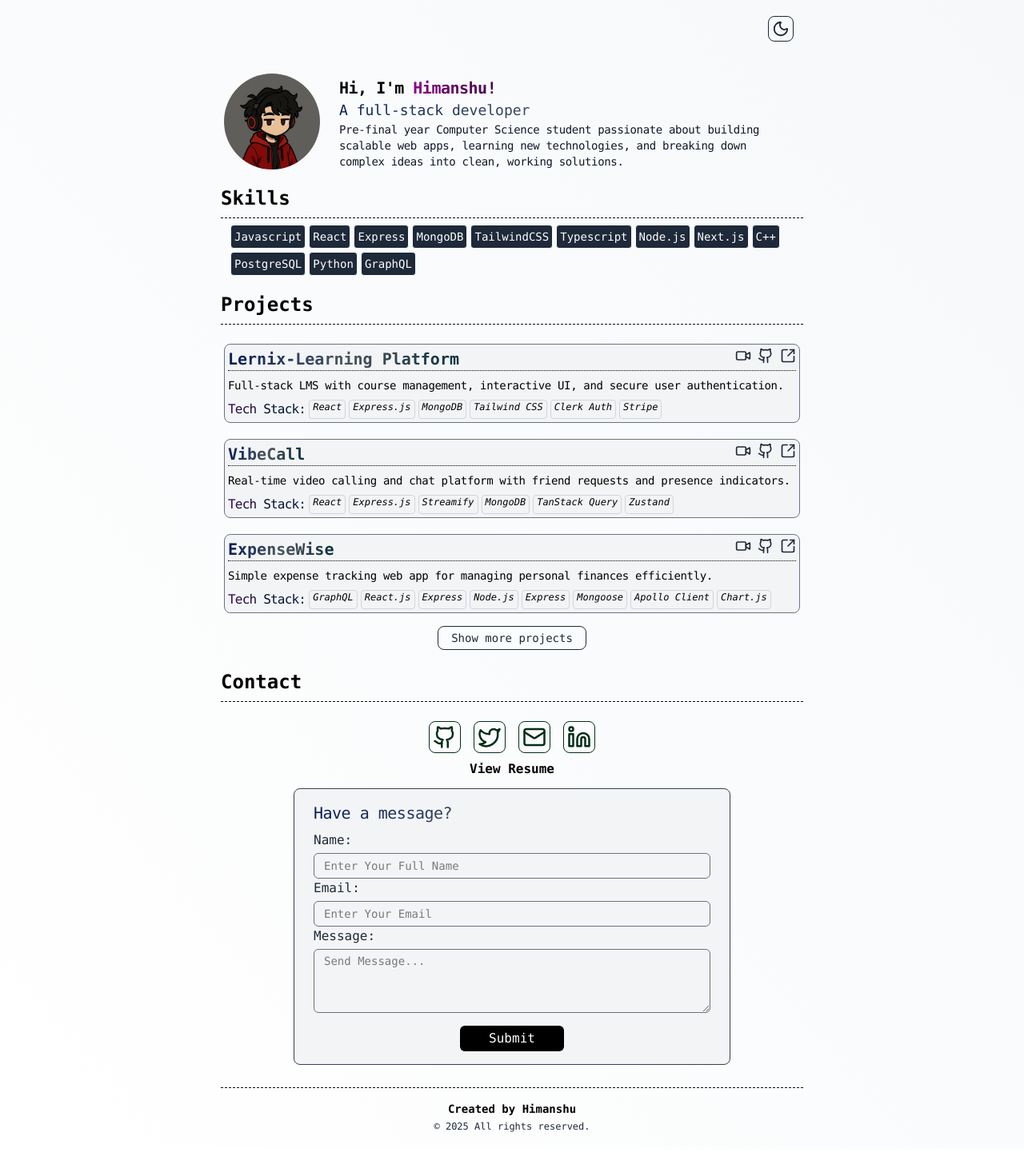
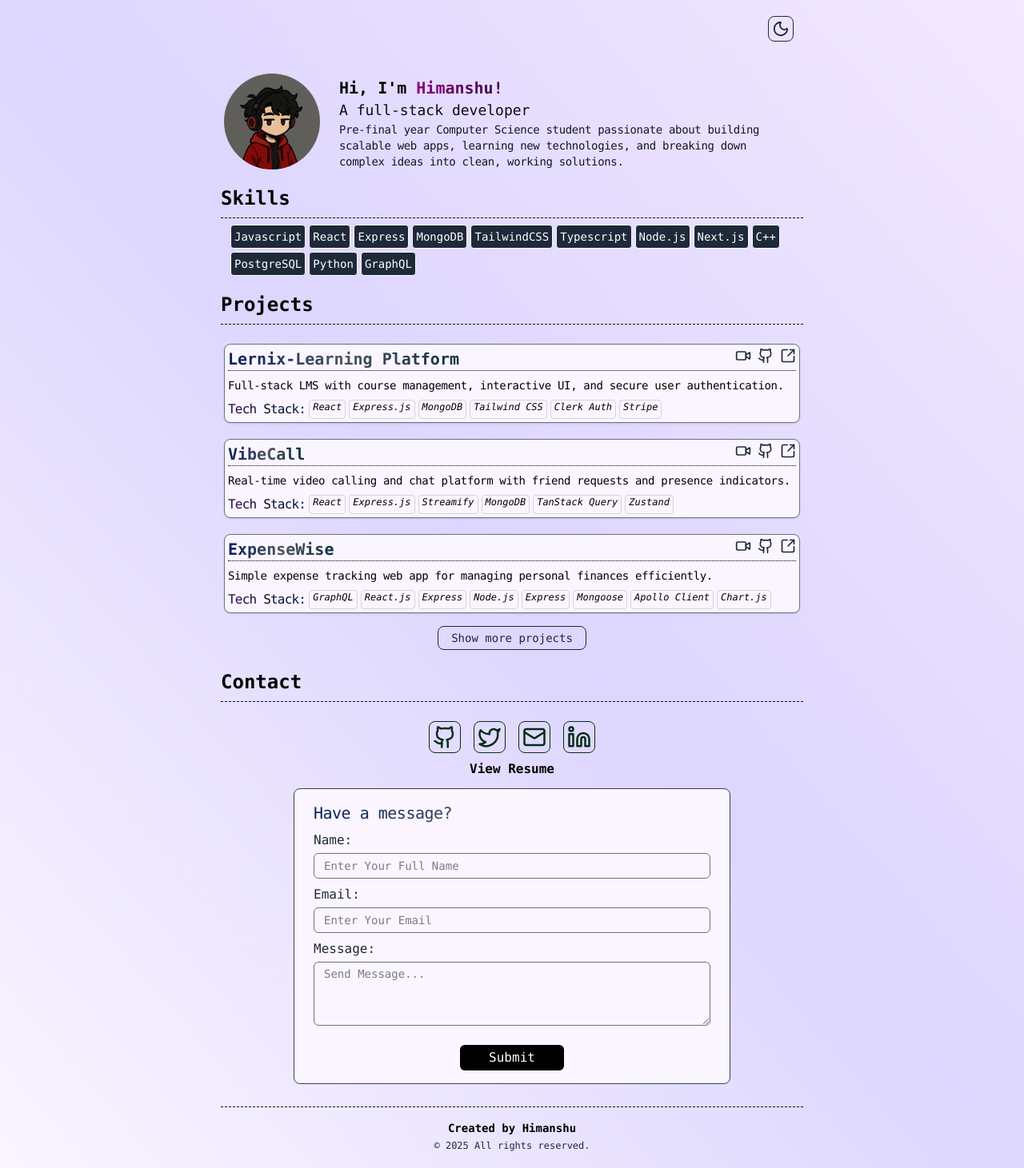
Before and after one commit to himanshur4/portfolio-v1, a React (Vite) app: page / in a window 1280 px wide. Shown: the whole page at 80% size. Before the commit the page ends 1437 px from the top, so only its background shows below. Built offline with nearby package versions, Linux system fonts and the light colour scheme.

Commit message:
bg-change-3

```diff
--- a/src/App.jsx
+++ b/src/App.jsx
@@ -3,7 +3,7 @@ import Home from './pages/Home'
 const App = () => {
   return (
     <div className='flex justify-center min-h-screen
- font-mono font-medium dark:bg-gradient-to-br dark:from-[#0d1117] dark:to-[#21262d] bg-gradient-to-bl from-[#f6f8fa] to-[#ffffff]'>
+ font-mono font-medium dark:bg-gradient-to-br dark:from-[#0d1117] dark:via-[#0e0f10] dark:to-[#25272a]  bg-gradient-to-bl from-[#f3e8ff] via-[#ddd6fe] to-[#faf5ff]'>
       <Home/>
     </div>
   )
--- a/src/components/ContactCard.jsx
+++ b/src/components/ContactCard.jsx
@@ -18,9 +18,9 @@ const ContactCard = () => {
         setFormData({...formData,[name]:value})
     }
     return (
-        <div className='flex-col justify-center items-start w-full sm:w-3/4 bg-gray-100 dark:bg-slate-950 p-2 rounded-lg sm:px-3 md:px-4 lg:px-6 border-1 border-gray-700'>
+        <div className='flex-col justify-center items-start w-full sm:w-3/4 bg-purple-50 dark:bg-slate-950 p-2 rounded-lg sm:px-3 md:px-4 lg:px-6 border-1 border-gray-700'>
             <h1 className='text-lg lg:text-xl text-left  mt-2 bg-clip-text text-transparent bg-gradient-to-r dark:from-[#A1C2D4] dark:via-[#BAC8A3] dark:to-[#F1F2B5]  from-[#081c58] via-[#4B545E] to-[#09313f] tracking-tight'>Have a message?</h1>
-            <form onSubmit={handleSubmit} className='mt-2'>
+            <form onSubmit={handleSubmit} className='space-y-2 mt-2'>
                 <div>
                     <label htmlFor='name' className='block font-medium text-base text-gray-800 dark:text-gray-300 '>
                         Name:
--- a/src/components/Hero.jsx
+++ b/src/components/Hero.jsx
@@ -5,9 +5,9 @@ const Hero = () => {
       <div className="flex flex-col items-start md:items-center md:gap-4 md:flex-row gap-2">
         <img src="/pfp13.jpg" className='w-15 sm:w-17 md:w-28 lg:w-30 rounded-full ml-2' alt="profilePic" />
         <div className="flex-col mt-1">
-          <h1 className='text-xl tracking-tight font-bold ml-2'>Hi, I'm <span className='bg-clip-text text-transparent bg-gradient-to-r from-[#880184] via-[#640761] to-[#41064d] dark:from-[#f46e87] dark:via-[#f17d82] dark:to-[#e53cb2]'>Himanshu!</span></h1>
-          <h3 className='text-lg bg-clip-text text-transparent bg-gradient-to-r dark:from-[#A1C2D4] dark:via-[#BAC8A3] dark:to-[#F1F2B5] from-[#081c58] via-[#4B545E] to-[#09313f] ml-2'>A full-stack developer</h3>
-          <p className='text-sm tracking-tight sm:text-sm text-gray-900 dark:text-gray-300 mr-3 ml-2'>Pre-final year Computer Science student passionate about building scalable web apps, learning new technologies, and breaking down complex ideas into clean, working solutions.</p>
+          <h1 className='text-xl font-bold ml-2'>Hi, I'm <span className='bg-clip-text text-transparent bg-gradient-to-r from-[#880184] via-[#640761] to-[#41064d] dark:from-[#f46e87] dark:via-[#f17d82] dark:to-[#e53cb2]'>Himanshu!</span></h1>
+          <h3 className='text-lg bg-clip-text text-transparent bg-gradient-to-r dark:from-[#A1C2D4] dark:via-[#BAC8A3] dark:to-[#F1F2B5] from-[#080d1a] via-[#0b0d10] to-[#051a21] ml-2'>A full-stack developer</h3>
+          <p className='text-sm sm:text-sm tracking-tight text-gray-900 dark:text-gray-300 mr-2 sm:mr-3 ml-2'>Pre-final year Computer Science student passionate about building scalable web apps, learning new technologies, and breaking down complex ideas into clean, working solutions.</p>
           </div>
       </div>
     </div>
--- a/src/components/Projects.jsx
+++ b/src/components/Projects.jsx
@@ -14,7 +14,7 @@ const Projects = () => {
       </h1>
       <div className="flex flex-col gap-1 md:gap-1.5 lg:gap-2 p-1 mt-2">
         {
-          proj.map((proj) => (<div className='flex-col bg-gray-100 dark:bg-slate-950 dark:text-white rounded-lg border-1 border-gray-500 dark:border-gray-700 p-1 cursor-pointer hover:transform-3d mt-2 sm:mt-2 md:mt-3 transition-transform duration-300 ease-in-out hover:scale-101 ' key={proj.id} onClick={() => handleLinkClick(proj.liveLink)}>
+          proj.map((proj) => (<div className='flex-col bg-purple-50 dark:bg-slate-950 dark:text-white rounded-lg border-1 border-gray-500 dark:border-gray-700 p-1 cursor-pointer hover:transform-3d mt-2 sm:mt-2 md:mt-3 transition-transform duration-300 ease-in-out hover:scale-101 shadow-lg sm:shadow-sm' key={proj.id} onClick={() => handleLinkClick(proj.liveLink)}>
             <div className="flex justify-between border-b-1 border-dotted dark:border-b-gray-500">
               <h1 className='text-xl font-semibold bg-clip-text text-transparent bg-gradient-to-r dark:from-[#A1C2D4] dark:via-[#BAC8A3] dark:to-[#F1F2B5]  from-[#081c58] via-[#4B545E] to-[#09313f]' >
                 {proj.title}
```
